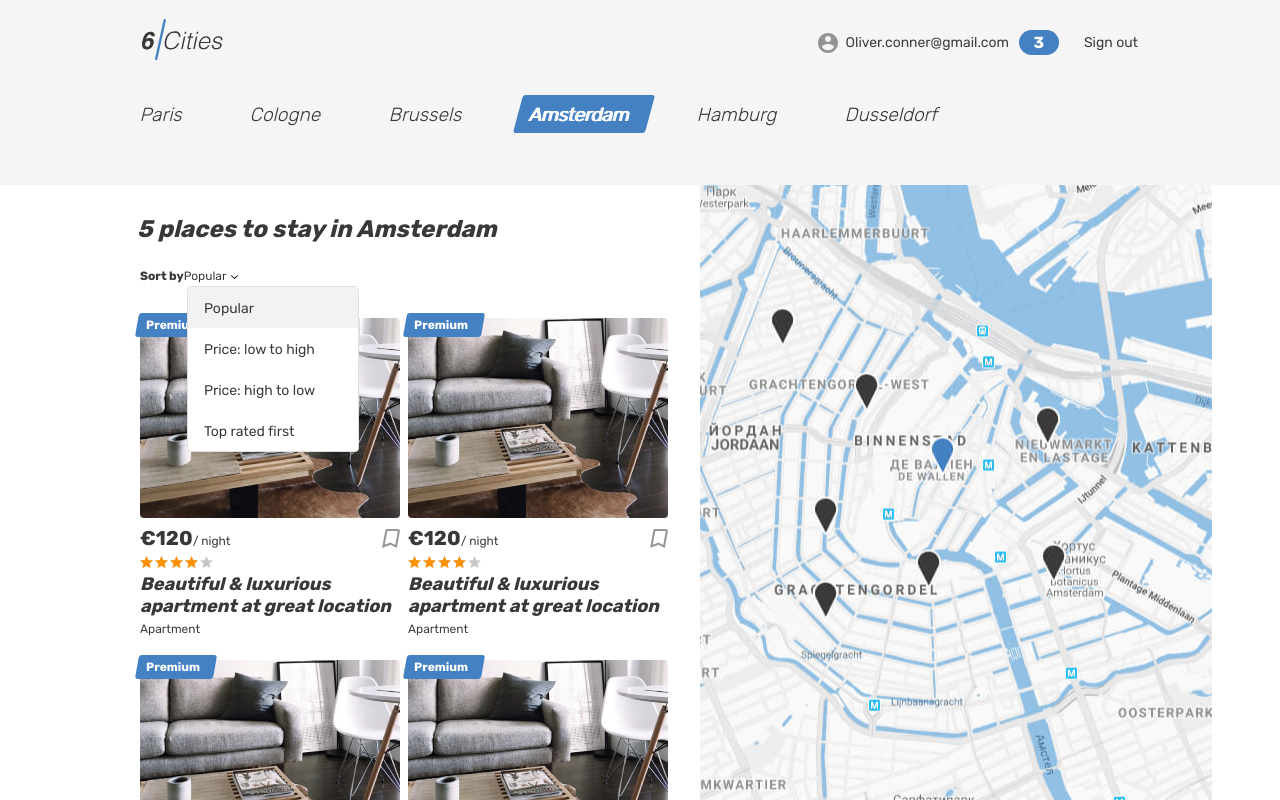
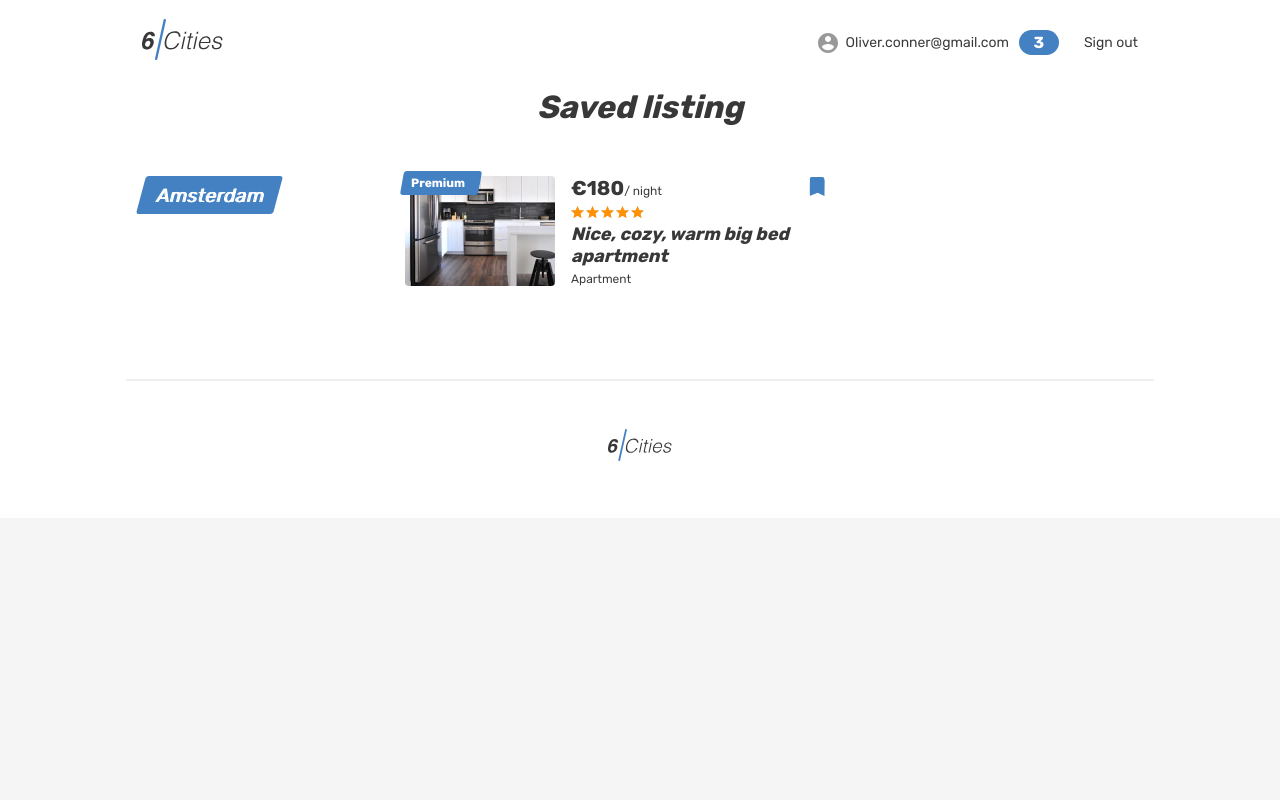
Before and after one commit to htmlacademy-univer-javascript-3/2574399-six-cities-5, a React (Vite) app: page /favorites in a window 1280 px wide. Built offline with nearby package versions, Linux system fonts and the light colour scheme.

Commit message:
Добавлен route

```diff
--- /dev/null
+++ b/src/components/NotFoundPage/NotFoundPage.tsx
@@ -0,0 +1,30 @@
+import React from 'react';
+import { Link } from 'react-router-dom';
+
+const NotFoundPage: React.FC = () => (
+  <div className="page page--404">
+    <header className="header">
+      <div className="container">
+        <div className="header__wrapper">
+          <div className="header__left">
+            <Link className="header__logo-link" to="/">
+              <img className="header__logo" src="img/logo.svg" alt="6 cities logo" width="81" height="41" />
+            </Link>
+          </div>
+        </div>
+      </div>
+    </header>
+
+    <main className="page__main page__main--404">
+      <div className="container">
+        <h1 className="page__title">404 Not Found</h1>
+        <p className="page__description">The page you are looking for does not exist.</p>
+        <Link className="page__link" to="/">
+              Return to main page
+        </Link>
+      </div>
+    </main>
+  </div>
+);
+
+export default NotFoundPage;
--- /dev/null
+++ b/src/components/PrivateRoute/PrivateRoute.tsx
@@ -0,0 +1,11 @@
+import React from 'react';
+import { Navigate } from 'react-router-dom';
+
+interface PrivateRouteProps {
+  isAuthenticated: boolean;
+  children: JSX.Element;
+}
+
+const PrivateRoute: React.FC<PrivateRouteProps> = ({ isAuthenticated, children }) => isAuthenticated ? children : <Navigate to="/login" />;
+
+export default PrivateRoute;
--- a/src/index.tsx
+++ b/src/index.tsx
@@ -1,8 +1,15 @@
 import React from 'react';
 import ReactDOM from 'react-dom/client';
+import { BrowserRouter, Routes, Route } from 'react-router-dom';
 import App from './components/App/App';
+import LoginPage from './components/LoginPage/LoginPage';
+import FavoritesPage from './components/FavoritesPage/FavoritesPage';
+import OfferPage from './components/OfferPage/OfferPage';
+import NotFoundPage from './components/NotFoundPage/NotFoundPage';
+import PrivateRoute from './components/PrivateRoute/PrivateRoute';
 
-const offerCount = 5; // Данные для компонента главной страницы
+const offerCount = 312; // Данные для компонента главной страницы
+const isAuthenticated = true; // Пользователь всегда не авторизован (для тестирования)
 
 const root = ReactDOM.createRoot(
   document.getElementById('root') as HTMLElement
@@ -10,6 +17,21 @@ const root = ReactDOM.createRoot(
 
 root.render(
   <React.StrictMode>
-    <App offerCount={offerCount} />
+    <BrowserRouter>
+      <Routes>
+        <Route path="/" element={<App offerCount={offerCount} />} />
+        <Route path="/login" element={<LoginPage />} />
+        <Route
+          path="/favorites"
+          element={
+            <PrivateRoute isAuthenticated={isAuthenticated}>
+              <FavoritesPage />
+            </PrivateRoute>
+          }
+        />
+        <Route path="/offer/:id" element={<OfferPage />} />
+        <Route path="*" element={<NotFoundPage />} />
+      </Routes>
+    </BrowserRouter>
   </React.StrictMode>
 );
```
